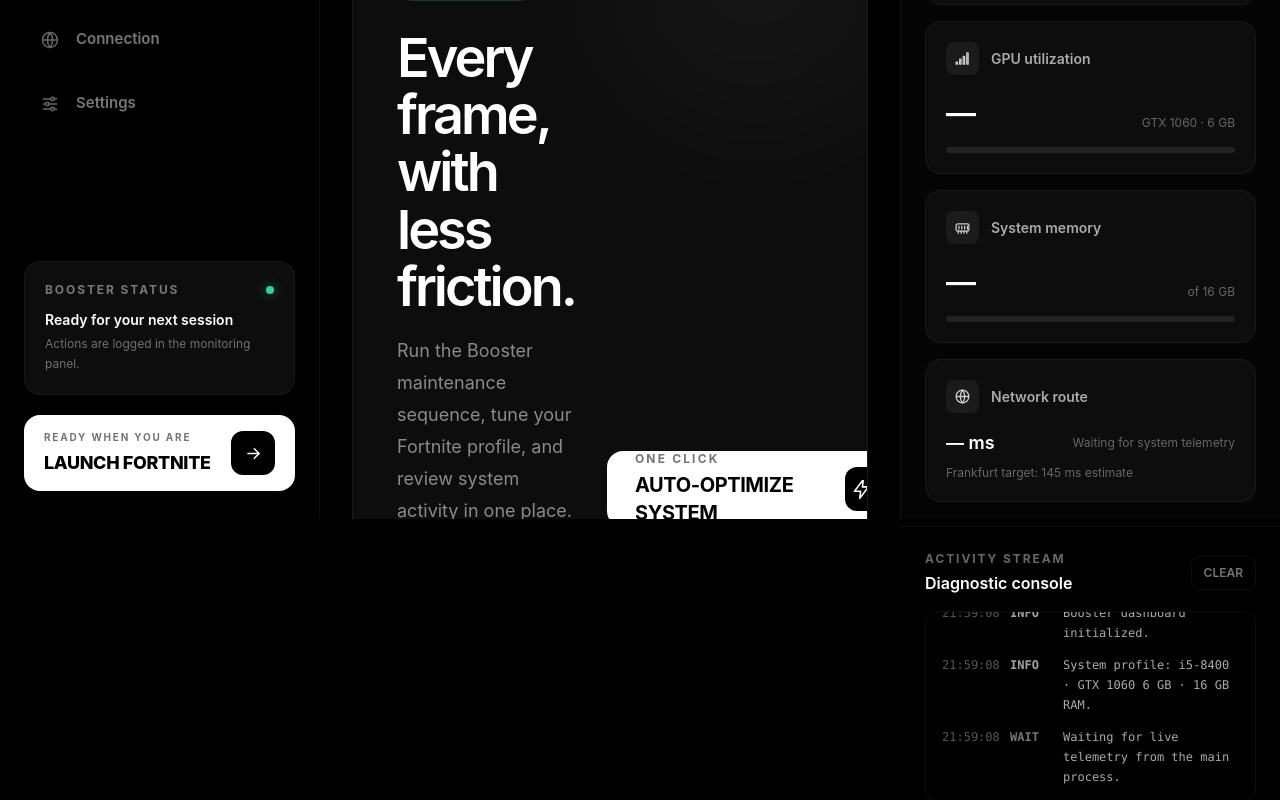
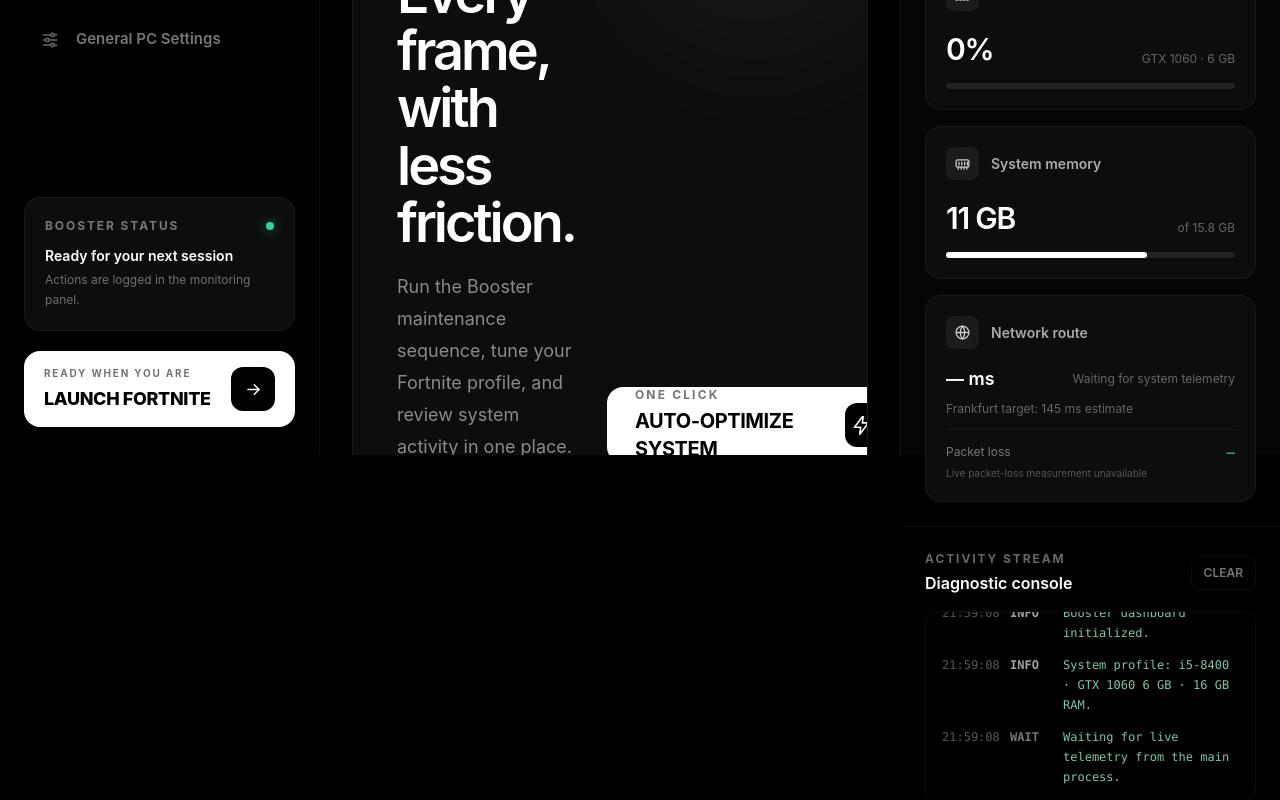
Before and after one commit to yzgonen/ChatGPT-Information, a React (Vite) app: page / in a window 1280 px wide. Built offline with nearby package versions, Linux system fonts and the light colour scheme.

Commit message:
Refine dashboard monitoring and Windows settings layout

```diff
--- a/App.js
+++ b/App.js
@@ -2,9 +2,9 @@ import React, { useCallback, useEffect, useMemo, useState } from 'react';
 
 const NAV_ITEMS = [
   { id: 'home', label: 'Overview', icon: 'grid' },
-  { id: 'fortnite', label: 'Fortnite Profile', icon: 'gamepad' },
-  { id: 'connection', label: 'Connection', icon: 'globe' },
-  { id: 'settings', label: 'Settings', icon: 'sliders' }
+  { id: 'fortnite', label: 'Fortnite Performance', icon: 'gamepad' },
+  { id: 'connection', label: 'Connection Settings', icon: 'globe' },
+  { id: 'settings', label: 'General PC Settings', icon: 'sliders' }
 ];
 
 const PROFILE_OPTIONS = [
@@ -56,15 +56,16 @@ const NETWORK_OPTIONS = [
   { id: 'disableThrottling', title: 'Disable Network Throttling', value: 'NetworkThrottlingIndex = ffffffff', description: 'Remove Windows multimedia network throttling.' },
   { id: 'flushDns', title: 'Flush DNS Cache', value: 'ipconfig /flushdns', description: 'Clear the local resolver cache once when applying.' },
   { id: 'cloudflareDns', title: 'Cloudflare DNS', value: '1.1.1.1 / 1.0.0.1', description: 'Set the selected adapter DNS servers to Cloudflare.' },
-  { id: 'tcpAutoTuning', title: 'TCP Auto-Tuning + ECN', value: 'autotuninglevel = normal · ecncapability = enabled', description: 'Set Windows receive-window auto-tuning to normal and enable ECN.' }
+  { id: 'tcpAutoTuning', title: 'TCP Auto-Tuning + ECN', value: 'autotuninglevel = normal · ecncapability = enabled', description: 'Set Windows receive-window auto-tuning to normal and enable ECN where supported.' }
 ];
 
 const INITIAL_METRICS = {
   cpu: null,
-  gpu: null,
-  memoryUsed: null,
-  memoryTotal: 16,
+  gpu: 0,
+  memoryUsed: 11,
+  memoryTotal: 15.8,
   latency: null,
+  packetLoss: null,
   adapter: 'Waiting for system telemetry'
 };
 
@@ -108,15 +109,16 @@ function Icon({ name, size = 20, className = '' }) {
   return <svg {...common}>{paths[name] || paths.grid}</svg>;
 }
 
-function Toggle({ checked, onChange, label }) {
+function Toggle({ checked, onChange, label, disabled = false }) {
   return (
     <button
       type="button"
       role="switch"
       aria-checked={checked}
       aria-label={label}
+      disabled={disabled}
       onClick={onChange}
-      className={`relative h-8 w-[56px] shrink-0 rounded-full border transition-colors duration-200 ease-out focus:outline-none focus:ring-2 focus:ring-white/30 ${checked ? 'border-white bg-white' : 'border-white/10 bg-[#202020]'}`}
+      className={`relative h-8 w-[56px] shrink-0 rounded-full border transition-colors duration-200 ease-out focus:outline-none focus:ring-2 focus:ring-white/30 disabled:cursor-not-allowed disabled:opacity-40 ${checked ? 'border-white bg-white' : 'border-white/10 bg-[#202020]'}`}
     >
       <span className={`absolute left-[3px] top-[3px] h-6 w-6 rounded-full transition-transform duration-200 ease-out ${checked ? 'translate-x-6 bg-black' : 'translate-x-0 bg-[#858585]'}`} />
     </button>
@@ -414,15 +416,21 @@ function App() {
         ))}
       </section>
 
-      <div className="flex items-start gap-3 rounded-xl border border-amber-300/10 bg-amber-200/[0.035] p-5 text-sm leading-6 text-[#aaa]"><Icon name="warning" className="mt-0.5 shrink-0 text-amber-200" size={18} /><p>Fortnite updates can rename, ignore, or overwrite configuration keys. The main process should validate these keys and preserve a restorable <code className="text-amber-100">.bak</code> before writing.</p></div>
+      <article className="flex items-center gap-5 rounded-2xl border border-white/5 bg-[#0d0d0d] p-6 opacity-80">
+        <div className="grid h-12 w-12 shrink-0 place-items-center rounded-xl border border-white/5 bg-[#151515] text-sm font-semibold text-[#777]">06</div>
+        <div className="min-w-0 flex-1"><div className="flex flex-wrap items-center gap-3"><h3 className="text-lg font-semibold text-white">Menu Asset Stream Limiting</h3><StatusPill tone="amber">NOT MAPPED</StatusPill></div><p className="mt-2 text-sm leading-6 text-[#777]">No verified GameUserSettings key is configured for this option, so it cannot be applied. Fortnite may overwrite or ignore undocumented values.</p></div>
+        <Toggle checked={false} onChange={() => {}} label="Menu Asset Stream Limiting unavailable" disabled />
+      </article>
+
+      <div className="flex items-start gap-3 rounded-xl border border-amber-300/10 bg-amber-200/[0.035] p-5 text-sm leading-6 text-[#aaa]"><Icon name="warning" className="mt-0.5 shrink-0 text-amber-200" size={18} /><p>Fortnite updates can rename, ignore, or overwrite configuration keys. Booster backs up the settings file before applying supported profile values and restores its Read-Only attribute afterward.</p></div>
     </div>
   );
 
   const renderConnection = () => (
     <div className="space-y-7">
       <section className="overflow-hidden rounded-[26px] border border-white/5 bg-[#0d0d0d] p-8 lg:p-9">
-        <div className="flex flex-wrap items-start justify-between gap-6"><div><StatusPill tone="amber">WINDOWS NETWORK SETTINGS</StatusPill><h2 className="mt-5 text-4xl font-semibold tracking-[-0.045em] text-white">Connection suite</h2><p className="mt-3 max-w-2xl text-base leading-7 text-[#858585]">Review each requested Windows network change before applying it to the selected adapter.</p></div><div className="rounded-2xl border border-white/5 bg-black/30 px-5 py-4 text-right"><p className="text-xs font-bold uppercase tracking-[0.16em] text-[#777]">Route objective</p><p className="mt-2 text-2xl font-semibold text-white">Frankfurt <span className="text-base font-medium text-[#777]">· Germany</span></p><p className="mt-1 text-sm text-[#888]">145 ms target estimate</p></div></div>
-        <div className="mt-6 flex items-start gap-3 rounded-xl border border-amber-300/10 bg-amber-200/[0.035] p-4 text-sm leading-6 text-[#aaa]"><Icon name="warning" className="mt-0.5 shrink-0 text-amber-200" size={18} /><p>Windows DNS and TCP settings cannot select an ISP route or guarantee 145 ms latency. Actual routing and ping depend on your ISP, game server, and current network path. DNS changes can affect every app on the selected adapter.</p></div>
+        <div className="flex flex-wrap items-start justify-between gap-6"><div><StatusPill tone="amber">WINDOWS NETWORK SETTINGS</StatusPill><h2 className="mt-5 text-4xl font-semibold tracking-[-0.045em] text-white">Connection suite</h2><p className="mt-3 max-w-2xl text-base leading-7 text-[#858585]">Review system-wide TCP, DNS, and network adapter settings before applying them.</p></div><div className="rounded-2xl border border-white/5 bg-black/30 px-5 py-4 text-right"><p className="text-xs font-bold uppercase tracking-[0.16em] text-[#777]">Target route</p><p className="mt-2 text-2xl font-semibold text-white">Frankfurt <span className="text-base font-medium text-[#777]">· Germany</span></p><p className="mt-1 text-sm text-[#888]">145 ms target estimate</p></div></div>
+        <div className="mt-6 flex items-start gap-3 rounded-xl border border-amber-300/10 bg-amber-200/[0.035] p-4 text-sm leading-6 text-[#aaa]"><Icon name="warning" className="mt-0.5 shrink-0 text-amber-200" size={18} /><p>Windows DNS and TCP settings cannot lock a physical route or guarantee latency or packet loss. Actual results depend on your ISP, game server, and network path. DNS changes can affect every app on the selected adapter.</p></div>
       </section>
 
       <section className="space-y-3">
@@ -532,12 +540,12 @@ function App() {
           <div className="rounded-2xl border border-white/5 bg-[#0d0d0d] p-5"><div className="flex items-center gap-3"><div className="rounded-lg bg-white/[0.06] p-2 text-[#ccc]"><Icon name="cpu" size={17} /></div><span className="text-sm font-semibold text-[#aaa]">CPU utilization</span></div><div className="mt-5 flex items-end justify-between"><span className="text-3xl font-semibold tracking-[-0.04em] text-white">{metrics.cpu == null ? '—' : `${metrics.cpu}%`}</span><span className="text-xs text-[#666]">i5-8400 · 6 cores</span></div><div className="mt-4 h-1.5 rounded-full bg-[#222]"><div className="h-full rounded-full bg-white transition-all duration-500" style={{ width: `${metrics.cpu == null ? 0 : Math.max(0, Math.min(100, metrics.cpu))}%` }} /></div></div>
           <div className="rounded-2xl border border-white/5 bg-[#0d0d0d] p-5"><div className="flex items-center gap-3"><div className="rounded-lg bg-white/[0.06] p-2 text-[#ccc]"><Icon name="signal" size={17} /></div><span className="text-sm font-semibold text-[#aaa]">GPU utilization</span></div><div className="mt-5 flex items-end justify-between"><span className="text-3xl font-semibold tracking-[-0.04em] text-white">{metrics.gpu == null ? '—' : `${metrics.gpu}%`}</span><span className="text-xs text-[#666]">GTX 1060 · 6 GB</span></div><div className="mt-4 h-1.5 rounded-full bg-[#222]"><div className="h-full rounded-full bg-white transition-all duration-500" style={{ width: `${metrics.gpu == null ? 0 : Math.max(0, Math.min(100, metrics.gpu))}%` }} /></div></div>
           <div className="rounded-2xl border border-white/5 bg-[#0d0d0d] p-5"><div className="flex items-center gap-3"><div className="rounded-lg bg-white/[0.06] p-2 text-[#ccc]"><Icon name="memory" size={17} /></div><span className="text-sm font-semibold text-[#aaa]">System memory</span></div><div className="mt-5 flex items-end justify-between"><span className="text-3xl font-semibold tracking-[-0.04em] text-white">{metrics.memoryUsed == null ? '—' : `${metrics.memoryUsed} GB`}</span><span className="text-xs text-[#666]">of {metrics.memoryTotal} GB</span></div><div className="mt-4 h-1.5 rounded-full bg-[#222]"><div className="h-full rounded-full bg-white transition-all duration-500" style={{ width: `${memoryPercent == null ? 0 : Math.max(0, Math.min(100, memoryPercent))}%` }} /></div></div>
-          <div className="rounded-2xl border border-white/5 bg-[#0d0d0d] p-5"><div className="flex items-center gap-3"><div className="rounded-lg bg-white/[0.06] p-2 text-[#ccc]"><Icon name="globe" size={17} /></div><span className="text-sm font-semibold text-[#aaa]">Network route</span></div><div className="mt-4 flex items-center justify-between"><span className="text-lg font-semibold text-white">{metrics.latency == null ? '— ms' : `${metrics.latency} ms`}</span><span className="text-xs text-[#666]">{metrics.adapter}</span></div><p className="mt-2 text-xs text-[#666]">Frankfurt target: 145 ms estimate</p></div>
+          <div className="rounded-2xl border border-white/5 bg-[#0d0d0d] p-5"><div className="flex items-center gap-3"><div className="rounded-lg bg-white/[0.06] p-2 text-[#ccc]"><Icon name="globe" size={17} /></div><span className="text-sm font-semibold text-[#aaa]">Network route</span></div><div className="mt-4 flex items-center justify-between"><span className="text-lg font-semibold text-white">{metrics.latency == null ? '— ms' : `${metrics.latency} ms`}</span><span className="text-xs text-[#666]">{metrics.adapter}</span></div><p className="mt-2 text-xs text-[#666]">Frankfurt target: 145 ms estimate</p><div className="mt-3 flex items-center justify-between border-t border-white/5 pt-3"><span className="text-xs text-[#777]">Packet loss</span><span className="font-mono text-sm text-emerald-300">{metrics.packetLoss == null ? '—' : `${metrics.packetLoss}%`}</span></div><p className="mt-1 text-[10px] text-[#555]">Live packet-loss measurement unavailable</p></div>
         </div>
 
         <div className="flex min-h-0 flex-1 flex-col border-t border-white/5 px-6 py-6"><div className="mb-4 flex items-center justify-between"><div><p className="text-xs font-bold uppercase tracking-[0.16em] text-[#666]">Activity stream</p><h3 className="mt-1 text-base font-semibold text-white">Diagnostic console</h3></div><button type="button" onClick={() => setLogs([])} className="rounded-lg border border-white/5 px-3 py-2 text-xs font-semibold text-[#777] transition-colors hover:bg-white/5 hover:text-white">CLEAR</button></div>
           <div className="min-h-[190px] flex-1 space-y-3 overflow-y-auto rounded-xl border border-white/5 bg-black p-4 font-mono text-[12px] leading-5">
-            {logs.map((entry) => <div key={entry.id} className="grid grid-cols-[60px_45px_1fr] gap-2"><span className="text-[#555]">{formatLogTime(entry.time)}</span><span className={`font-bold ${logColor(entry.level)}`}>{entry.level}</span><span className="break-words text-[#aaa]">{entry.message}</span></div>)}
+            {logs.map((entry) => <div key={entry.id} className="grid grid-cols-[60px_45px_1fr] gap-2"><span className="text-[#555]">{formatLogTime(entry.time)}</span><span className={`font-bold ${logColor(entry.level)}`}>{entry.level}</span><span className="break-words text-emerald-200/80">{entry.message}</span></div>)}
             {logs.length === 0 && <p className="text-[#555]">No diagnostic activity.</p>}
             <div id="booster-console-end" />
           </div>
--- a/package.json
+++ b/package.json
@@ -1,6 +1,6 @@
 {
   "name": "booster",
-  "version": "1.0.3",
+  "version": "1.0.4",
   "description": "A Windows performance dashboard for Booster.",
   "productName": "Booster",
   "main": "main.js",
```
Also changed, not shown: 1 other file (tests, documents, lock files or other folders).
